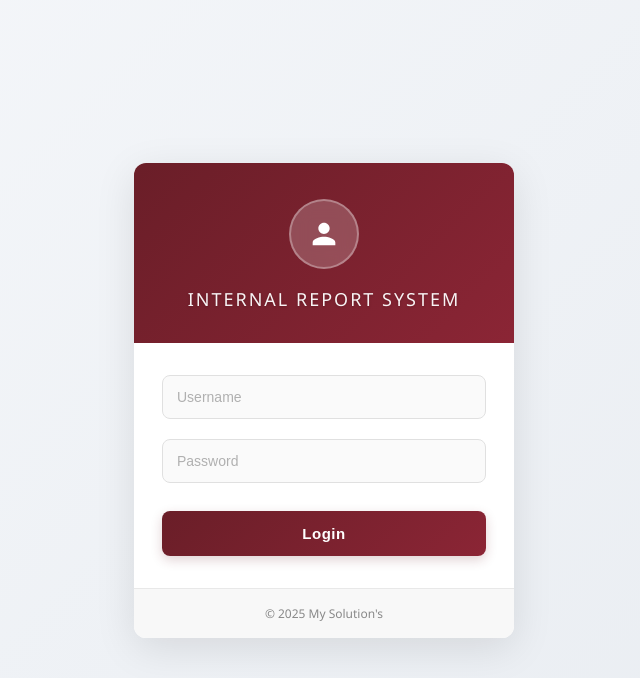
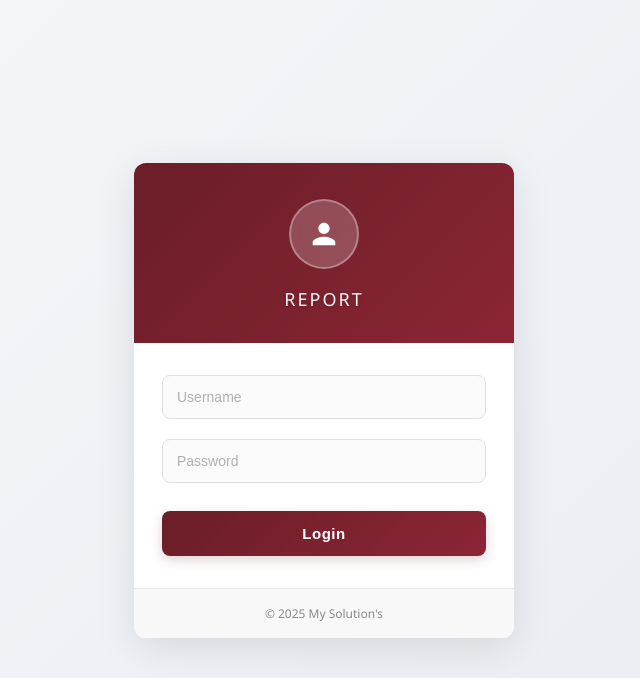
Before and after one commit to syd813/Internal-Report-System, a Flask app: page / in a window 1280 px wide. Shown: the top 678 px of the page, without its empty margins (316-956 px from the left). Run offline with Flask 3, Linux system fonts and the light colour scheme.

Commit message:
Client Revision 2: Title Name change

```diff
--- a/templates/login.html
+++ b/templates/login.html
@@ -14,7 +14,7 @@
                     <path d="M12 12c2.21 0 4-1.79 4-4s-1.79-4-4-4-4 1.79-4 4 1.79 4 4 4zm0 2c-2.67 0-8 1.34-8 4v2h16v-2c0-2.66-5.33-4-8-4z"/>
                 </svg>
             </div>
-            <h2 class="system-title">Internal Report System</h2>
+            <h2 class="system-title">Report</h2>
         </div>
         <div class="form-section">
             {% if error %}
```
